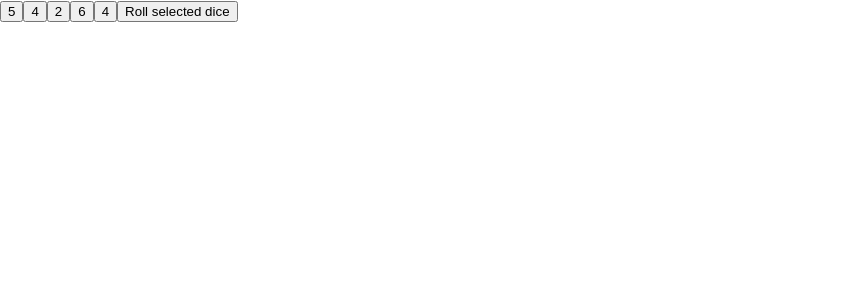
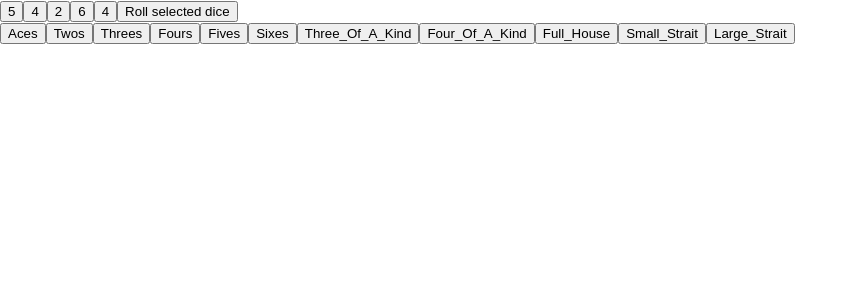
Before and after one commit to hannahwaldmueller/yahtzee, a React (Create React App) app: page / in a window 1280 px wide. Shown: the top 300 px of the page, without its empty margins (0-858 px from the left). Built offline with nearby package versions, Linux system fonts and the light colour scheme.

Commit message:
add score category display

```diff
--- a/src/App.tsx
+++ b/src/App.tsx
@@ -1,12 +1,13 @@
-import React, {JSXElementConstructor, useState} from 'react';
+import React, {useState} from 'react';
 import './App.css';
 import {createDiceNumber, SetOfDice, updateDiceNumbers, updateRethrowSelection} from "./appFunctions";
+import {ScoreCategories, ScoreMap} from "./scoreCalculator";
 
 export function App() {
 
     const [currentDiceNumbers, setCurrentDiceNumbers] = useState<SetOfDice>([createDiceNumber(),createDiceNumber(),createDiceNumber(),createDiceNumber(), createDiceNumber()]);
     const [diceMarkedForRethrow, setDiceForRethrow] = useState<number[]>([]);
-    const [score, setScore] = useState<number[]>();
+    const [score, setScore] = useState<ScoreMap>(new Map());
 
     function toggleRethrowMarker(index: number) {
         setDiceForRethrow(updateRethrowSelection(diceMarkedForRethrow, index));
@@ -17,7 +18,26 @@ export function App() {
         setCurrentDiceNumbers(updateDiceNumbers(selectedDices,currentDiceNumbers));
     }
 
+    const scoreFields: any[] = [];
+
+    function setScoreForCategory (categoryNumber: ScoreCategories) {
+        let newScore: ScoreMap = new Map<ScoreCategories, number | null>(score);
+        newScore.set(categoryNumber,7);
+        setScore(newScore);
+    }
+
+    for (let i = ScoreCategories.Aces; i < ScoreCategories.Yahtzee; i++) {
+        scoreFields.push(
+            <button
+                onClick={() => setScoreForCategory(i)}
+                key={i}>
+                {ScoreCategories[i]}{score.get(i)}
+            </button>
+        )
+    }
+
     return (
+        <div>
             <div>
                 {currentDiceNumbers.map((numberOfDice, index)=>(
                     <button
@@ -29,6 +49,11 @@ export function App() {
                 ))}
                 <button onClick={() => rollSelectedDice(diceMarkedForRethrow)}>Roll selected dice</button>
             </div>
+            <div>
+                {scoreFields}
+            </div>
+        </div>
+
   );
 }
 
--- a/src/scoreCalculator.ts
+++ b/src/scoreCalculator.ts
@@ -1,4 +1,21 @@
 import {SetOfDice} from "./appFunctions";
+
+export type ScoreMap = Map<ScoreCategories, number|null>
+export enum ScoreCategories {
+    Aces=1,
+    Twos,
+    Threes,
+    Fours,
+    Fives,
+    Sixes,
+    Three_Of_A_Kind,
+    Four_Of_A_Kind,
+    Full_House,
+    Small_Strait,
+    Large_Strait,
+    Yahtzee,
+    Chance
+}
 
 export function calculateChance(dices: SetOfDice): number {
     let sum: number = 0;
```
Lines whose indentation alone changed are shown as unchanged.
